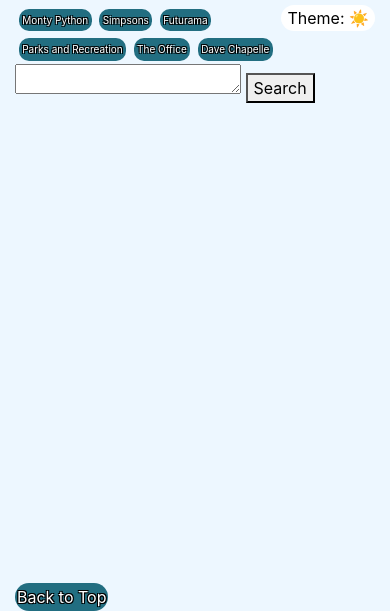
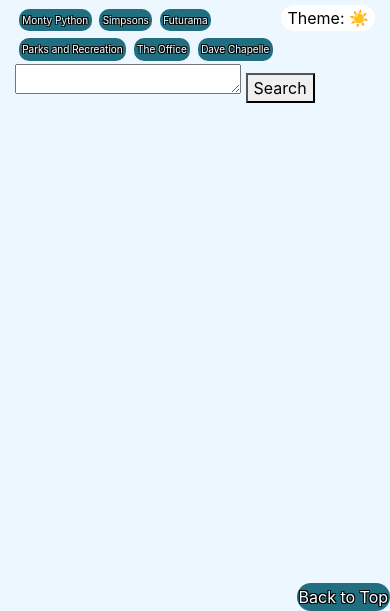
Before and after one commit to The-Ryan-Mobley/GIF_Site, a plain HTML site: page index.html in a window 390 px wide. Shown: the part 233-844 px from the top of the page. Drawn offline with nearby package versions, Linux system fonts and the light colour scheme; no server answers.

Commit message:
responsiveness

```diff
--- a/assets/css/style.css
+++ b/assets/css/style.css
@@ -124,6 +124,7 @@ html {
     margin-bottom:2.5%;
   }
 
+
 }
 
 @media (min-width: 320px) and (max-width: 480px) {
@@ -135,4 +136,7 @@ html {
   .tag{
     font-size:10px;
   }
+  #to-top{
+    right:0;
 }
+}
```
